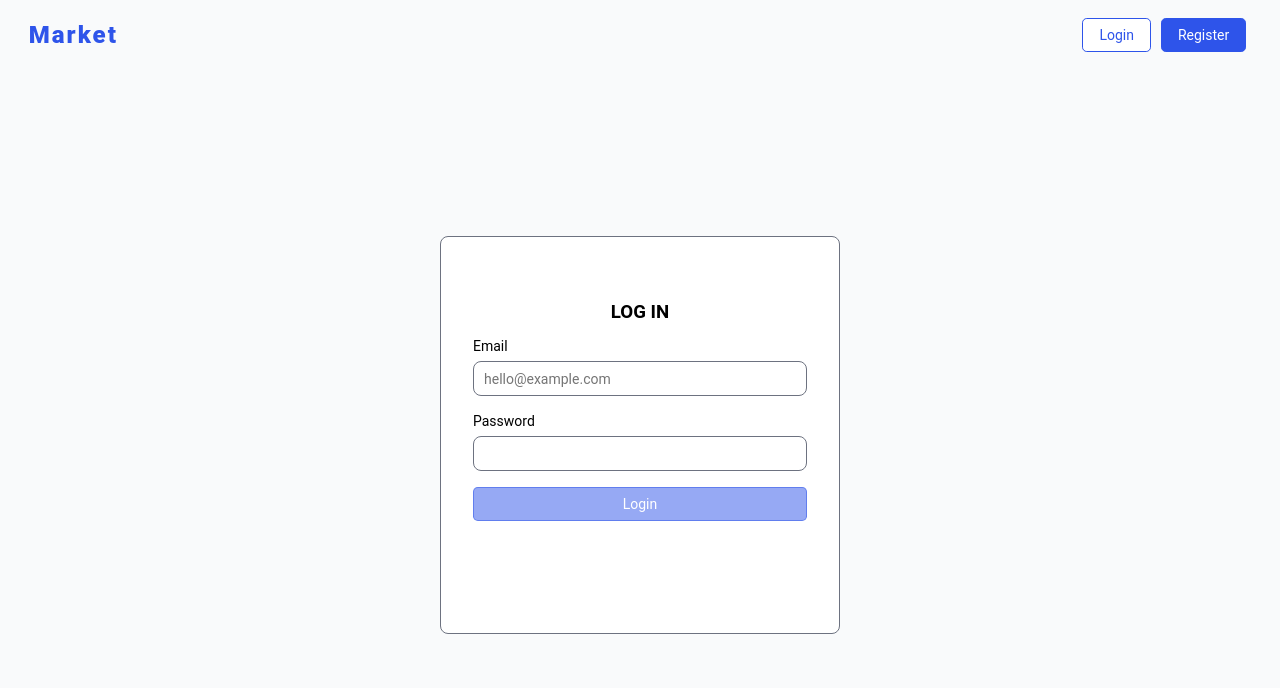
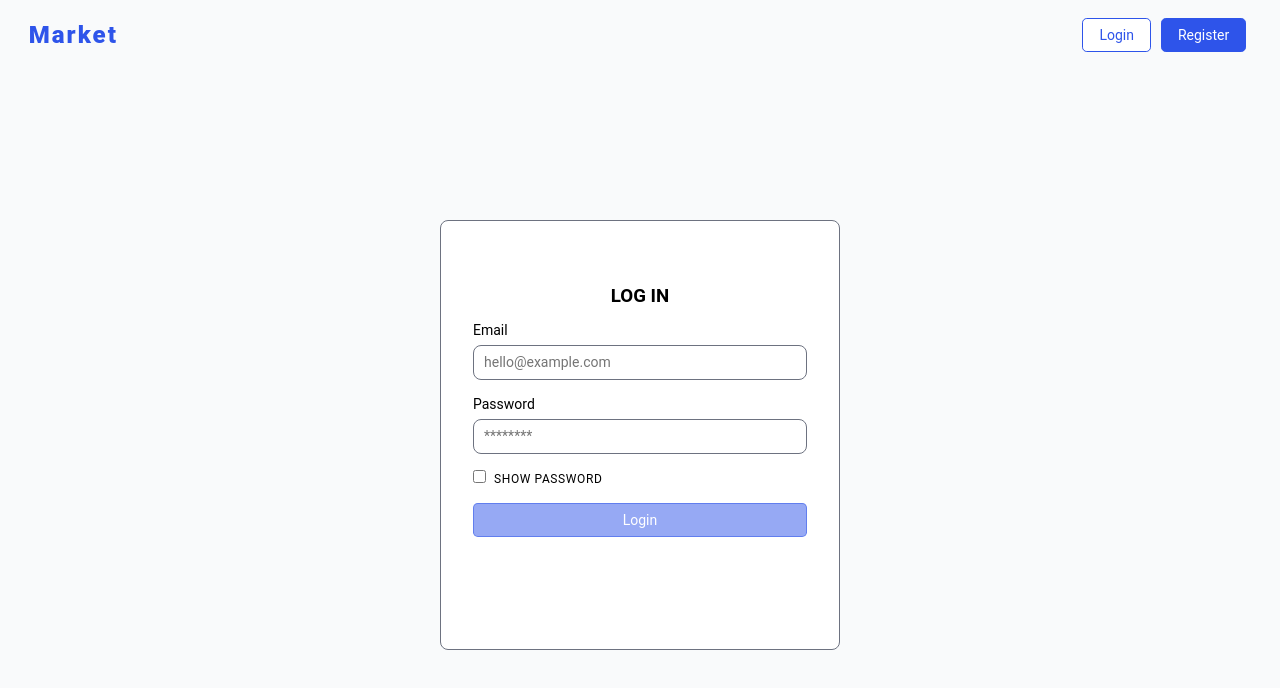
Before and after one commit to TranThanhBinhh/Angular-Example, an Angular app: page /login in a window 1280 px wide. Shown: the top 688 px of the page. Built offline with nearby package versions, Linux system fonts and the light colour scheme.

Commit message:
create show password

```diff
--- a/src/app/auth/pages/login/login.component.html
+++ b/src/app/auth/pages/login/login.component.html
@@ -8,7 +8,11 @@
             </div>
             <div class="formGroup">
                 <label for="password">Password</label>
-                <input type="password" formControlName="password" id="password" autocomplete="off">
+                <input type="{{ loginForm.get('showPassword')?.value ? 'text' : 'password' }}" id="password" formControlName="password" placeholder="********">
+            </div>
+            <div>
+                <input type="checkbox" id="showPassword" formControlName="showPassword" (change)="togglePasswordVisibility()">
+                <label for="showPassword" class="msg">Show password</label>
             </div>
             <div class="formBtns">
                 <input type="submit" value="Login" (click)="login()" title="Login" class="btn btn__secondary" [disabled]="!loginForm.valid">
--- a/src/app/auth/pages/login/login.component.ts
+++ b/src/app/auth/pages/login/login.component.ts
@@ -15,6 +15,7 @@ export class LoginComponent {
   loginForm = new FormGroup({
     email: new FormControl('', [Validators.required]),
     password: new FormControl('', [Validators.required]),
+    showPassword: new FormControl(false)
   });
 
   constructor(private router: Router, private notify: NotifyService) { }
@@ -28,4 +29,18 @@ export class LoginComponent {
     }
   }
 
+  togglePasswordVisibility() {
+    const passwordControl = this.loginForm.get('password');
+    const showPasswordControl = this.loginForm.get('showPassword');
+
+    if (passwordControl) { // Verifica que passwordControl no sea null
+      if (showPasswordControl?.value) {
+        passwordControl.setValidators([]);
+      } else {
+        passwordControl.setValidators([Validators.required]);
+      }
+      passwordControl.updateValueAndValidity();
+    }
+  }
+
 }
--- a/src/app/auth/pages/register/register.component.html
+++ b/src/app/auth/pages/register/register.component.html
@@ -8,11 +8,11 @@
             </div>
             <div class="formGroup">
                 <label for="password">Password</label>
-                <input type="password" formControlName="password" id="password" autocomplete="off">
+                <input type="password" formControlName="password" id="password" autocomplete="off" placeholder="********">
             </div>
             <div class="formGroup">
                 <label for="confirmPassword">Confirm password</label>
-                <input type="password" formControlName="confirmPassword" id="confirmPassword" autocomplete="off">
+                <input type="password" formControlName="confirmPassword" id="confirmPassword" autocomplete="off" placeholder="********">
             </div>
             <div class="formBtns">
                 <input type="submit" value="Register" (click)="register()" title="Register" class="btn btn__secondary" [disabled]="!registerForm.valid">
--- a/src/styles.scss
+++ b/src/styles.scss
@@ -105,3 +105,7 @@ input[type="text"], input[type="email"], input[type="password"], select {
         box-shadow: 0px 0px 4px 0px rgba(46,84,234,1);
     }
 }
+
+input[type="checkbox"] {
+    margin-right: 0.5rem;
+}
```
